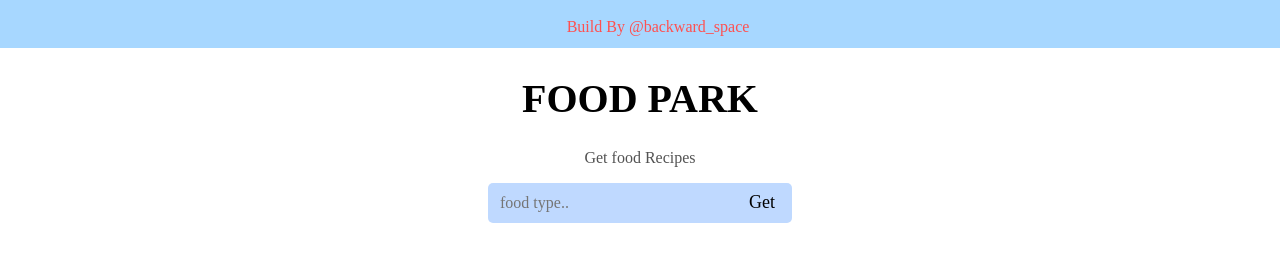
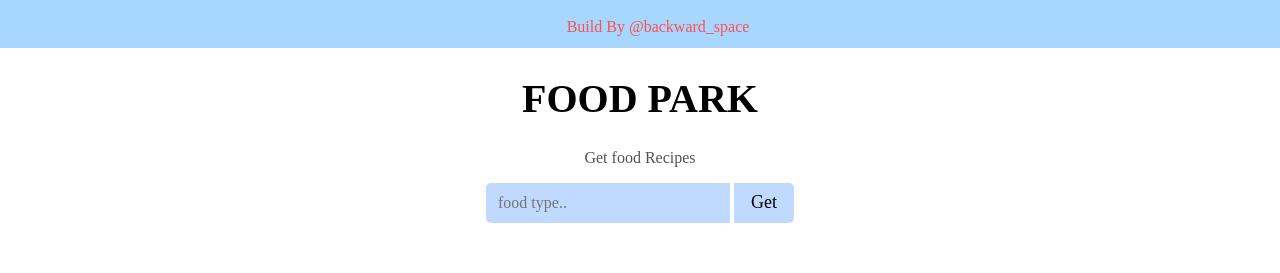
Before and after one commit to sayancoding/foodfork, a React (Create React App) app: page / in a window 1280 px wide. Shown: the top 273 px of the page. Built offline with nearby package versions, Linux system fonts and the light colour scheme; a web font is replaced by a local one.

Commit message:
btn position

```diff
--- a/src/components/SearchForm/searchForm.css
+++ b/src/components/SearchForm/searchForm.css
@@ -15,6 +15,7 @@
     background-color: rgb(191, 217, 255);
     border: none;
     outline: none;
+    margin-left: 4px;
     width: 60px ;
     height: 40px;
     font-size: 18px;
```
